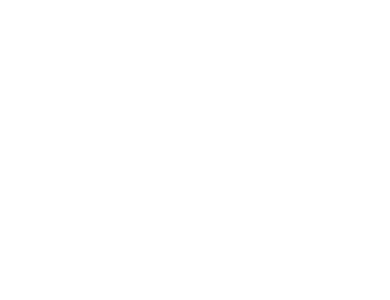
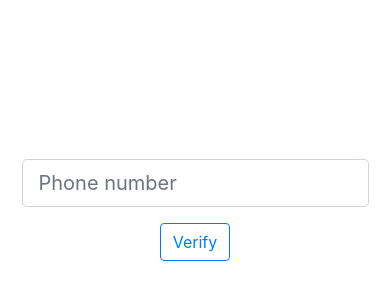
Before and after one commit to nicholas570/Jwt-Bcrypt-Auth, a React (Create React App) app in the folder front/front-app/: page /phoneVerify in a window 390 px wide. Shown: the part 212-512 px from the top of the page. Built offline with nearby package versions, Linux system fonts and the light colour scheme.

Commit message:
added phone verification

```diff
--- a/front/front-app/package.json
+++ b/front/front-app/package.json
@@ -8,6 +8,7 @@
     "@testing-library/user-event": "^12.6.0",
     "axios": "^0.21.0",
     "bootstrap": "^4.5.3",
+    "firebase": "^8.2.1",
     "react": "^17.0.1",
     "react-bootstrap": "^1.4.0",
     "react-bootstrap-icons": "^1.2.2",
--- a/front/front-app/src/components/router/Router.jsx
+++ b/front/front-app/src/components/router/Router.jsx
@@ -7,6 +7,7 @@
 import Home from '../views/Home';
 import Register from '../views/Register';
 import Login from '../views/Login';
+import PhoneVerify from '../views/PhoneVerify';
 
 function Router() {
   return (
@@ -15,6 +16,7 @@
         <Route exact path='/' component={Auth} />
         <Route path='/register' component={Register} />
         <Route path='/login' component={Login} />
+        <Route path='/phoneVerify' component={PhoneVerify} />
         <PrivateRoute path='/home' component={Home} layout={Layout} />
       </Switch>
     </BrowserRouter>
--- /dev/null
+++ b/front/front-app/src/components/views/PhoneVerify.jsx
@@ -0,0 +1,77 @@
+import React, { useState } from 'react';
+import firebase from '../../firebase/firebase';
+
+import { Container, Form, Button } from 'react-bootstrap/';
+
+import style from '../../css/Register.module.css';
+
+function PhoneVerify() {
+  const [phoneNumber, setPhoneNumber] = useState();
+  const [success, setSuccess] = useState();
+  const [error, setError] = useState();
+
+  const handleChange = (e) => {
+    setPhoneNumber(e.target.value);
+  };
+
+  const setReCaptcha = () => {
+    window.recaptchaVerifier = new firebase.auth.RecaptchaVerifier('verify', {
+      size: 'invisible',
+      callback: (response) => {
+        onSignInSubmit();
+      },
+    });
+  };
+
+  const onSignInSubmit = (e) => {
+    e.preventDefault();
+    setReCaptcha();
+    const appVerifier = window.recaptchaVerifier;
+
+    firebase
+      .auth()
+      .signInWithPhoneNumber(`+33${phoneNumber}`, appVerifier)
+      .then((confirmationResult) => {
+        const code = prompt('Enter validation code');
+        confirmationResult
+          .confirm(code)
+          .then((result) => {
+            setSuccess(true);
+            console.log(result);
+          })
+          .catch((error) => {
+            setError(error.code);
+            setSuccess(false);
+            setPhoneNumber('');
+            window.location.reload();
+          });
+      })
+      .catch((error) => {
+        setError(error.code);
+        setSuccess(false);
+        setPhoneNumber('');
+        window.location.reload();
+      });
+  };
+
+  return (
+    <Container className={style.container}>
+      <Form.Group>
+        <Form.Control
+          size='lg'
+          type='number'
+          placeholder='Phone number'
+          name='phoneNumber'
+          onChange={handleChange}
+          value={phoneNumber}
+        />
+      </Form.Group>
+      <Button id='verify' variant='outline-primary' onClick={onSignInSubmit}>
+        Verify
+      </Button>
+      {error && <p>{error}</p>}
+    </Container>
+  );
+}
+
+export default PhoneVerify;
--- /dev/null
+++ b/front/front-app/src/firebase/firebase.js
@@ -0,0 +1,14 @@
+import firebase from 'firebase';
+
+const config = {
+  apiKey: 'AIzaSyC9uKR5dtQX8eyv7ycFHFVVYcwr7QRUE6I',
+  authDomain: 'jwt-auth-6f361.firebaseapp.com',
+  projectId: 'jwt-auth-6f361',
+  storageBucket: 'jwt-auth-6f361.appspot.com',
+  messagingSenderId: '363525974680',
+  appId: '1:363525974680:web:81a33822603f998722feed',
+};
+
+firebase.initializeApp(config);
+
+export default firebase;
```
Also changed, not shown: 2 other files (tests, documents, lock files or other folders).
